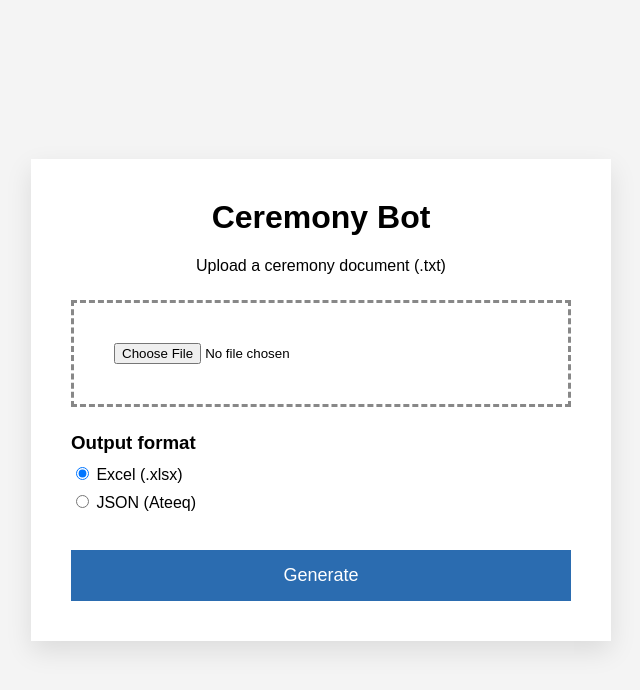
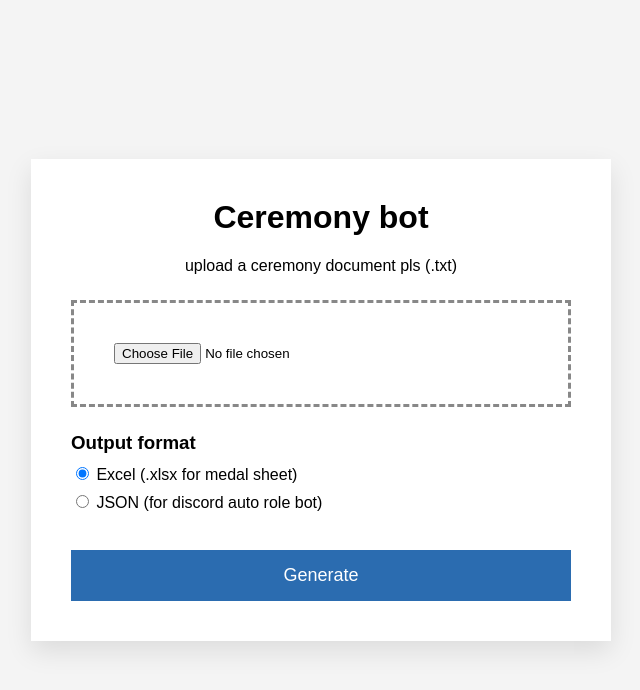
Before and after one commit to Cosmin127/Ceremony-bot, a Flask app: page / in a window 1280 px wide. Shown: the top 690 px of the page, without its empty margins (319-959 px from the left). Run offline with Flask 3, Linux system fonts and the light colour scheme.

Commit message:
renaming

```diff
--- a/templates/index.html
+++ b/templates/index.html
@@ -6,7 +6,7 @@
     <meta charset="UTF-8">
     <meta name="viewport" content="width=device-width, initial-scale=1.0">
 
-    <title>Ceremony Bot</title>
+    <title>Ceremony bot thingy</title>
 
     <style>
 
@@ -122,11 +122,11 @@
 
 <div class="container">
 
-    <h1>Ceremony Bot</h1>
+    <h1>Ceremony bot</h1>
 
     <p>
 
-        Upload a ceremony document (.txt)
+        upload a ceremony document pls (.txt)
 
     </p>
 
@@ -155,7 +155,7 @@
                     name="output"
                     value="excel"
                     checked>
-                Excel (.xlsx)
+                Excel (.xlsx for medal sheet)
             </label>
 
             <label>
@@ -163,7 +163,7 @@
                     type="radio"
                     name="output"
                     value="json">
-                JSON (Ateeq)
+                JSON (for discord auto role bot)
             </label>
 
         </div>
```
